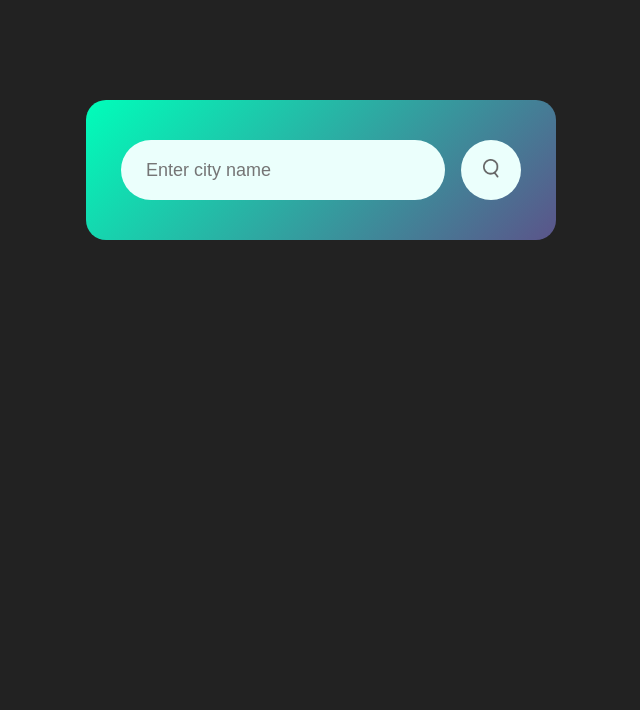
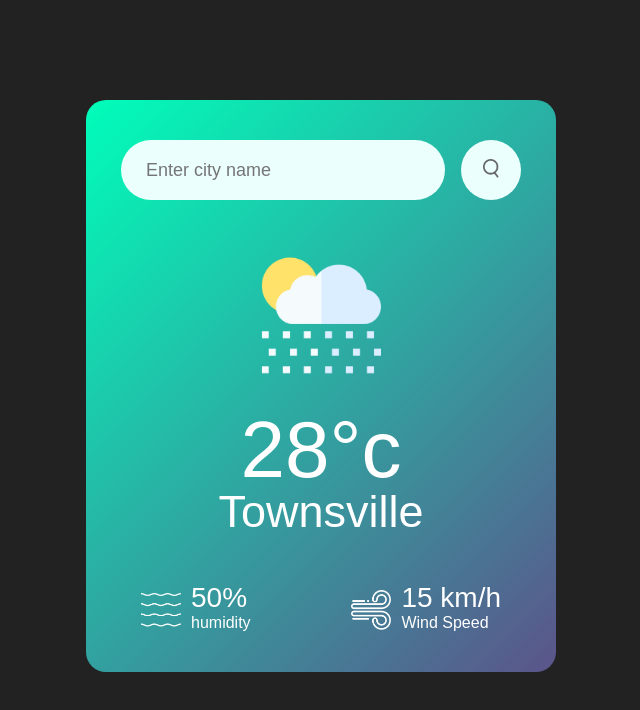
Before and after one commit to GreatAndyG/Weather_app, a plain HTML site: page index.html in a window 1280 px wide. Shown: the whole page, without its empty margins (319-959 px from the left). Drawn offline with Linux system fonts and the light colour scheme.

Commit message:
Added weather icons and details for humidity and wind speed. Added position styling.

```diff
--- a/index.html
+++ b/index.html
@@ -12,6 +12,26 @@
         <input type="text" placeholder="Enter city name" spellcheck="false" />
         <button><img src="images/search.png" /></button>
       </div>
+      <div class="weather">
+        <img src="images/rain.png" class="weather-icon" />
+        <h1 class="temp">28°c</h1>
+        <h2 class="city">Townsville</h2>
+        <div class="details">
+          <div class="col">
+            <img src="images/humidity.png" />
+            <div>
+              <p class="humidity">50%</p>
+              <p>humidity</p>
+            </div>
+          </div>
+          <div class="col">
+          <img src="images/wind.png" />
+          <div>
+            <p class="wind">15 km/h</p>
+            <p>Wind Speed</p>
+          </div>
+        </div>
+      </div>
     </div>
   </body>
 </html>
--- a/style.css
+++ b/style.css
@@ -52,3 +52,43 @@ body {
 .search button img {
   width: 16px;
 }
+.weather-icon {
+  width: 170px;
+  margin-top: 30px;
+}
+
+.weather h1 {
+  font-size: 80px;
+  font-weight: 500;
+}
+
+.weather h2 {
+  font-size: 45px;
+  font-weight: 400;
+  margin-top: -10px;
+}
+
+.details {
+  display: flex;
+  align-items: center;
+  justify-content: space-between;
+  padding: 0 20px;
+  margin-top: 50px;
+}
+
+.col {
+  display: flex;
+  align-items: center;
+  text-align: left;
+}
+
+.col img {
+  width: 40px;
+  margin-right: 10px;
+}
+
+.humidity,
+.wind {
+  font-size: 28px;
+  margin-top: -6px;
+}
```
